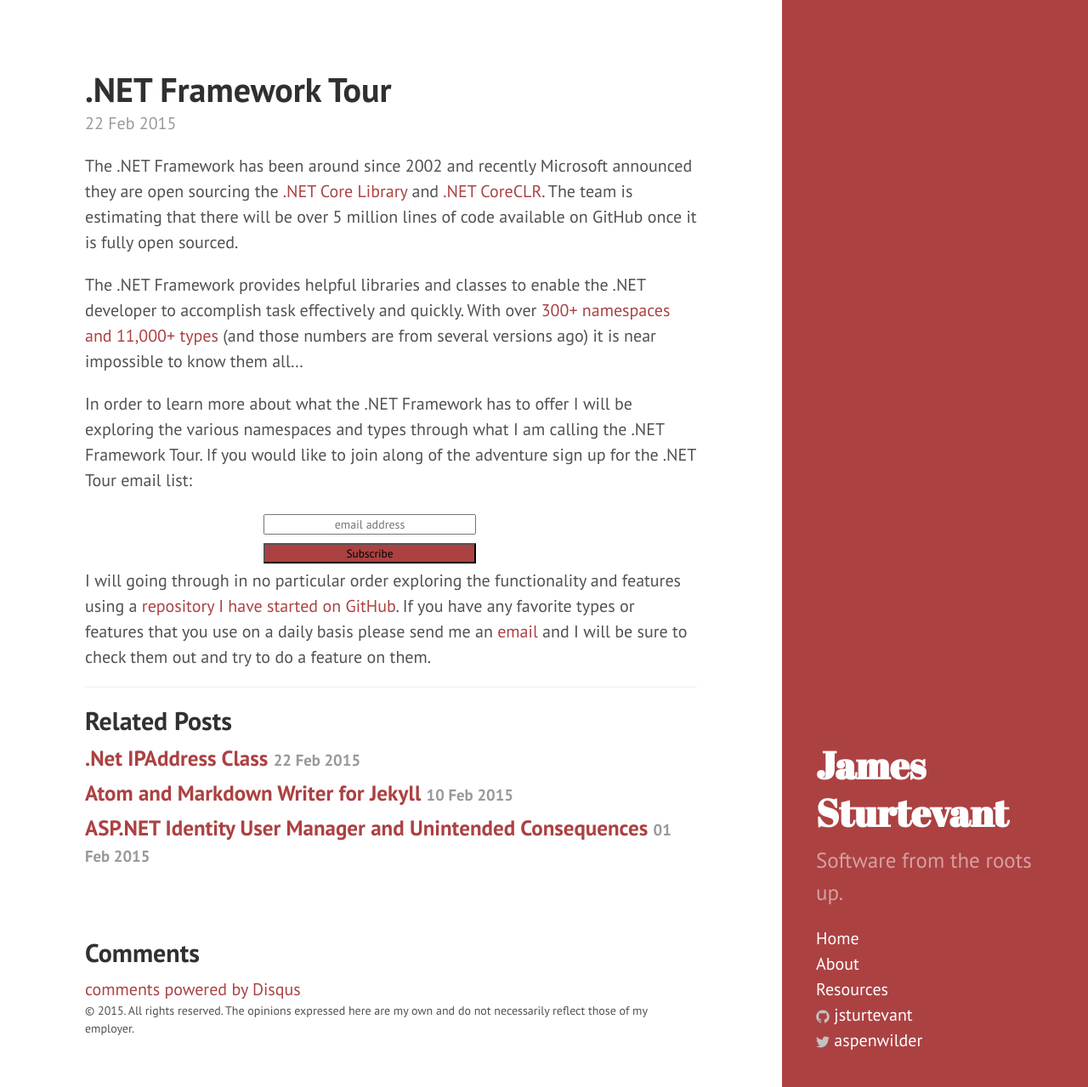
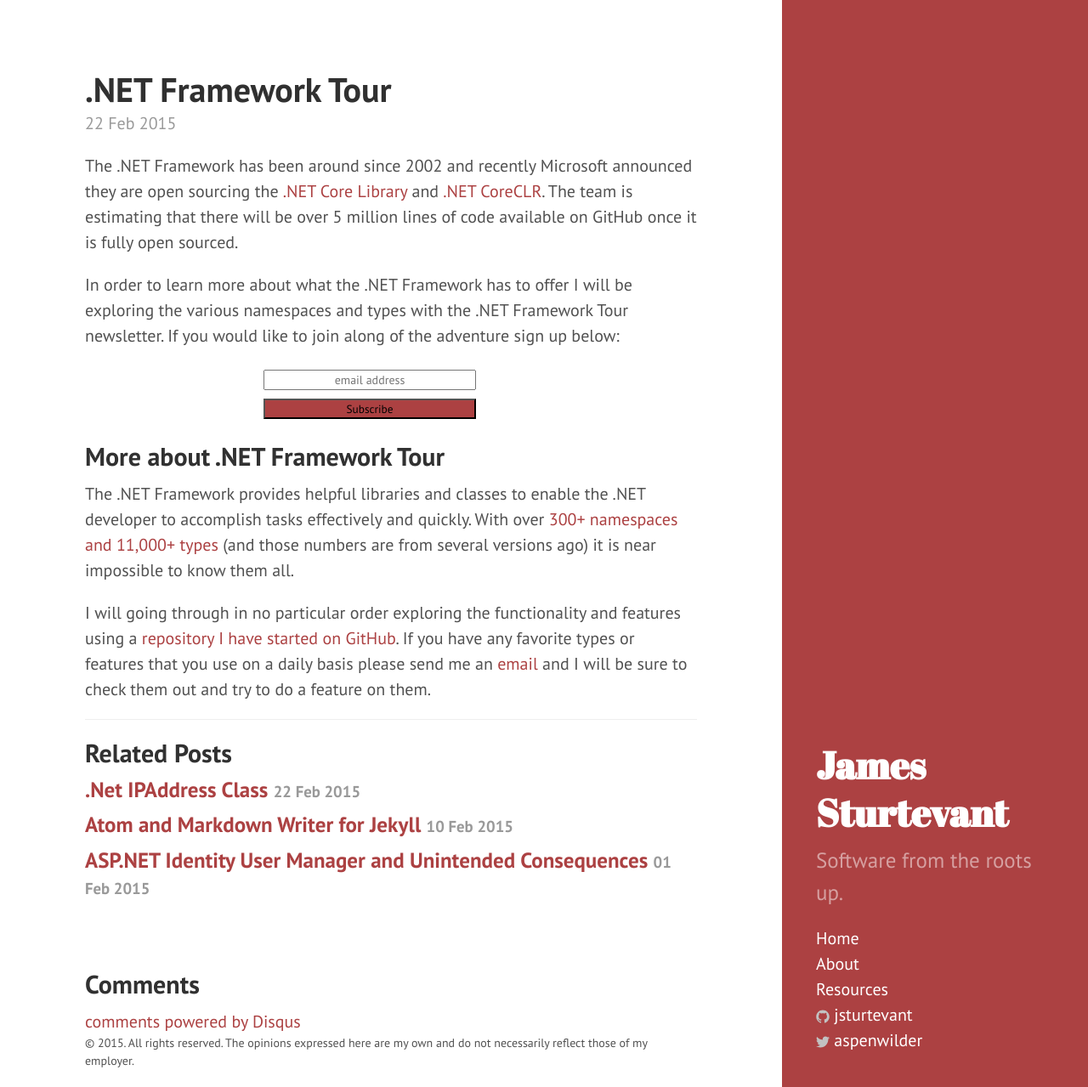
Before and after one commit to jsturtevant/jsturtevant.github.io, a Jekyll site: the page built from _posts/2015-02-22-net-framework-tour.markdown, in a window 1280 px wide and 1279 px high. Shown: the whole window at 85% size. Built offline with Jekyll 4.4.1, drawn with Linux system fonts in a browser that asks for light colours; Markdown is read by kramdown in place of the engine named in the settings; comment, search, counter and statistics services are not loaded.

Commit message:
updated wording and messaging

```diff
--- a/_includes/fwt-signup-message.html
+++ b/_includes/fwt-signup-message.html
@@ -1,6 +1,6 @@
 <div class="message">
   <p>
-    The .NET Framework provides helpful libraries to make you job easier, but it is impossible to know them all.  Sign up for the weekly newsletter that will give you reminders of useful libraries you may have forgotten and maybe a few new ones!
+    The .NET Framework provides lots helpful libraries to make you job easier, but it is impossible to know them all.  Sign up below for the weekly newsletter that will help you explore all the .NET Framework has to offer.
   </p>
   {% include dotnetfwtour-signup.html %}
 </div>
--- a/_posts/2015-02-22-net-framework-tour.markdown
+++ b/_posts/2015-02-22-net-framework-tour.markdown
@@ -6,14 +6,15 @@ categories:
   - csharp
   - .net framework tour
 ---
-
 The .NET Framework has been around since 2002 and recently Microsoft announced they are open sourcing the [.NET Core Library](http://blogs.msdn.com/b/dotnet/archive/2014/12/04/introducing-net-core.aspx) and [.NET CoreCLR](http://blogs.msdn.com/b/dotnet/archive/2015/02/03/coreclr-is-now-open-source.aspx).  The team is estimating that there will be over 5 million lines of code available on GitHub once it is fully open sourced.
 
-The .NET Framework provides helpful libraries and classes to enable the .NET developer to accomplish task effectively and quickly.  With over [300+ namespaces and 11,000+ types](http://blogs.msdn.com/b/brada/archive/2008/03/17/number-of-types-in-the-net-framework.aspx) (and those numbers are from several versions ago) it is near impossible to  know them all...
-
-In order to learn more about what the .NET Framework has to offer I will be exploring the various namespaces and types through what I am calling the .NET Framework Tour.  If you would like to join along of the adventure sign up for the .NET Tour email list:
+In order to learn more about what the .NET Framework has to offer I will be exploring the various namespaces and types with the .NET Framework Tour newsletter.  If you would like to join along of the adventure sign up below:
 
 <div>
 {% include dotnetfwtour-signup.html %}
 </div>
+
+## More about .NET Framework Tour
+The .NET Framework provides helpful libraries and classes to enable the .NET developer to accomplish tasks effectively and quickly.  With over [300+ namespaces and 11,000+ types](http://blogs.msdn.com/b/brada/archive/2008/03/17/number-of-types-in-the-net-framework.aspx) (and those numbers are from several versions ago) it is near impossible to  know them all.
+
 I will going through in no particular order exploring the functionality and features using a [repository I have started on GitHub](https://github.com/jsturtevant/DotNetTour).  If you have any favorite types or features that you use on a daily basis please send me an [email](mailto:jsturtevant@gmail.com) and I will be sure to check them out and try to do a feature on them.
```
